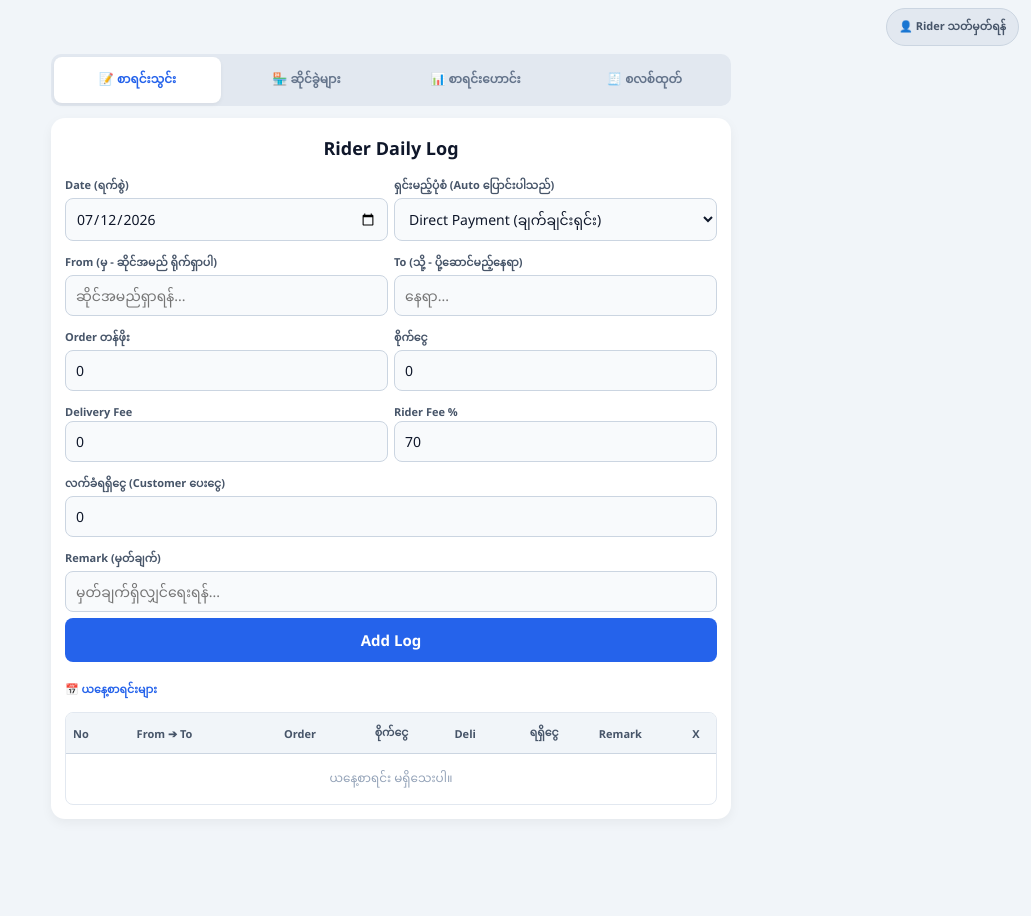
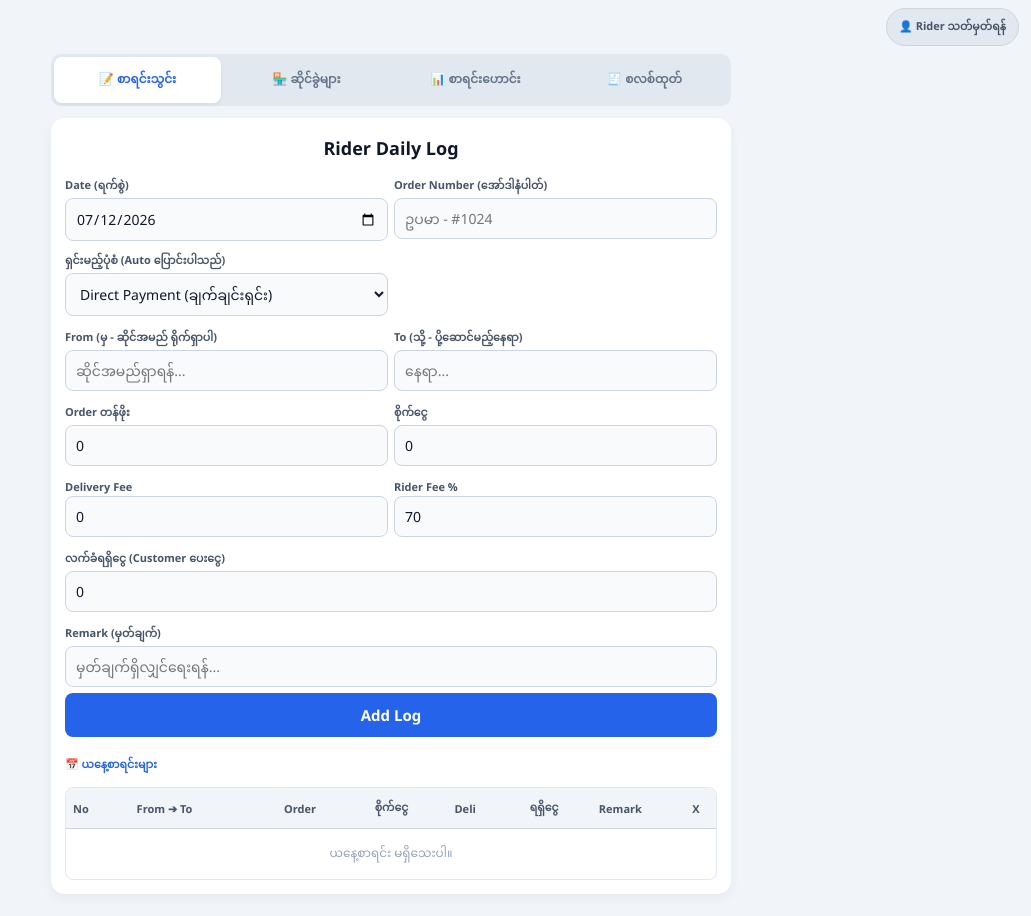
Before and after one commit to herry630/RiderWayReport, a plain HTML site: page index.html in a window 1280 px wide. Shown: the whole page, without its empty margins (249-1280 px from the left). Before the commit the page ends 841 px from the top, so only its background shows below. Drawn offline with nearby package versions, Linux system fonts and the light colour scheme.

Commit message:
Add input for order number in index.html

```diff
--- a/index.html
+++ b/index.html
@@ -397,6 +397,10 @@ button.primary-btn:active { transform: scale(0.99); }
                         <label>Date (ရက်စွဲ)</label>
                         <input type="date" id="date" onchange="renderDailyLogs()">
                     </div>
+                    <div>
+        <label>Order Number (အော်ဒါနံပါတ်)</label>
+        <input type="text" id="orderNumber" placeholder="ဥပမာ - #1024" onfocus="this.select()">
+    </div>
                     <div>
                         <label>ရှင်းမည့်ပုံစံ (Auto ပြောင်းပါသည်)</label>
                         <select id="paymentType">
```
